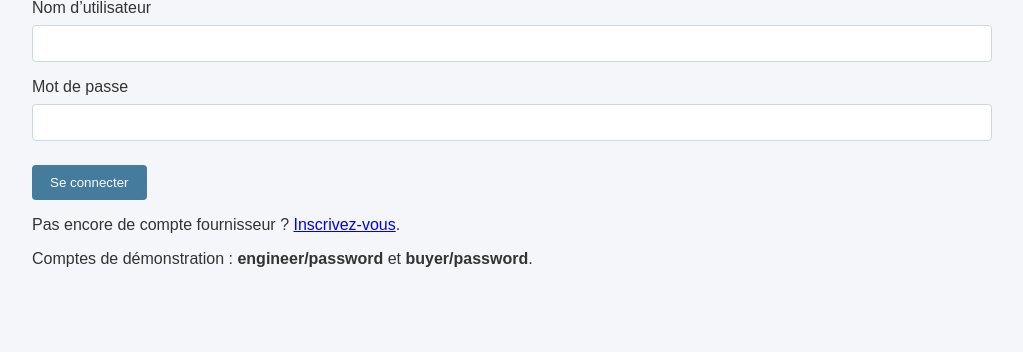
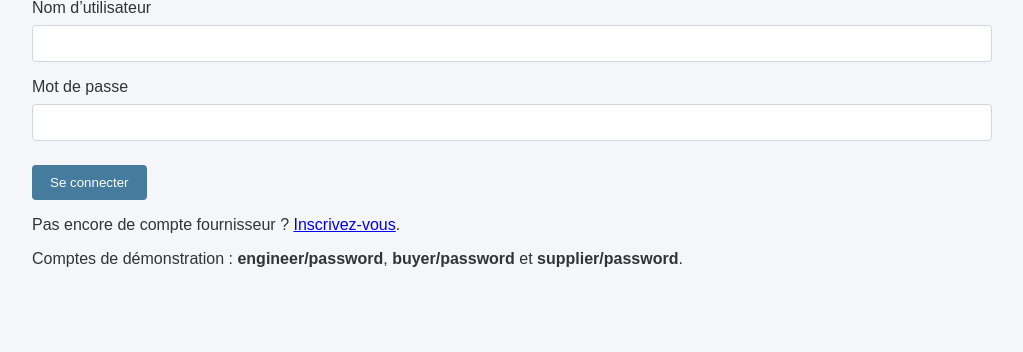
Before and after one commit to tomgraal/suivi_commandes, a Flask app: page /login in a window 1280 px wide. Shown: the part 149-501 px from the top of the page, without its empty margins (128-1151 px from the left). Run offline with Flask 3, Linux system fonts and the light colour scheme; data comes from the database, SQL or seed files in the repository.

Commit message:
Add supplier demo account and update demo credentials

```diff
--- a/src/app.py
+++ b/src/app.py
@@ -228,9 +228,15 @@ def seed_users():
         db.session.add(buyer)
         created = True
 
+    if not User.query.filter_by(username='supplier').first():
+        supplier = User(username='supplier', email='supplier@example.com', role='supplier', verified=True)
+        supplier.set_password('password')
+        db.session.add(supplier)
+        created = True
+
     if created:
         db.session.commit()
-        app.logger.info('Created demo users: engineer/password and buyer/password')
+        app.logger.info('Created demo users: engineer/password, buyer/password and supplier/password')
 
 
 def send_email(recipient: str, subject: str, body: str):
--- a/src/templates/login.html
+++ b/src/templates/login.html
@@ -16,5 +16,5 @@
     </div>
 </form>
 <p>Pas encore de compte fournisseur ? <a href="{{ url_for('register') }}">Inscrivez-vous</a>.</p>
-<p>Comptes de démonstration : <strong>engineer/password</strong> et <strong>buyer/password</strong>.</p>
+<p>Comptes de démonstration : <strong>engineer/password</strong>, <strong>buyer/password</strong> et <strong>supplier/password</strong>.</p>
 {% endblock %}
```
Also changed, not shown: README.md.
